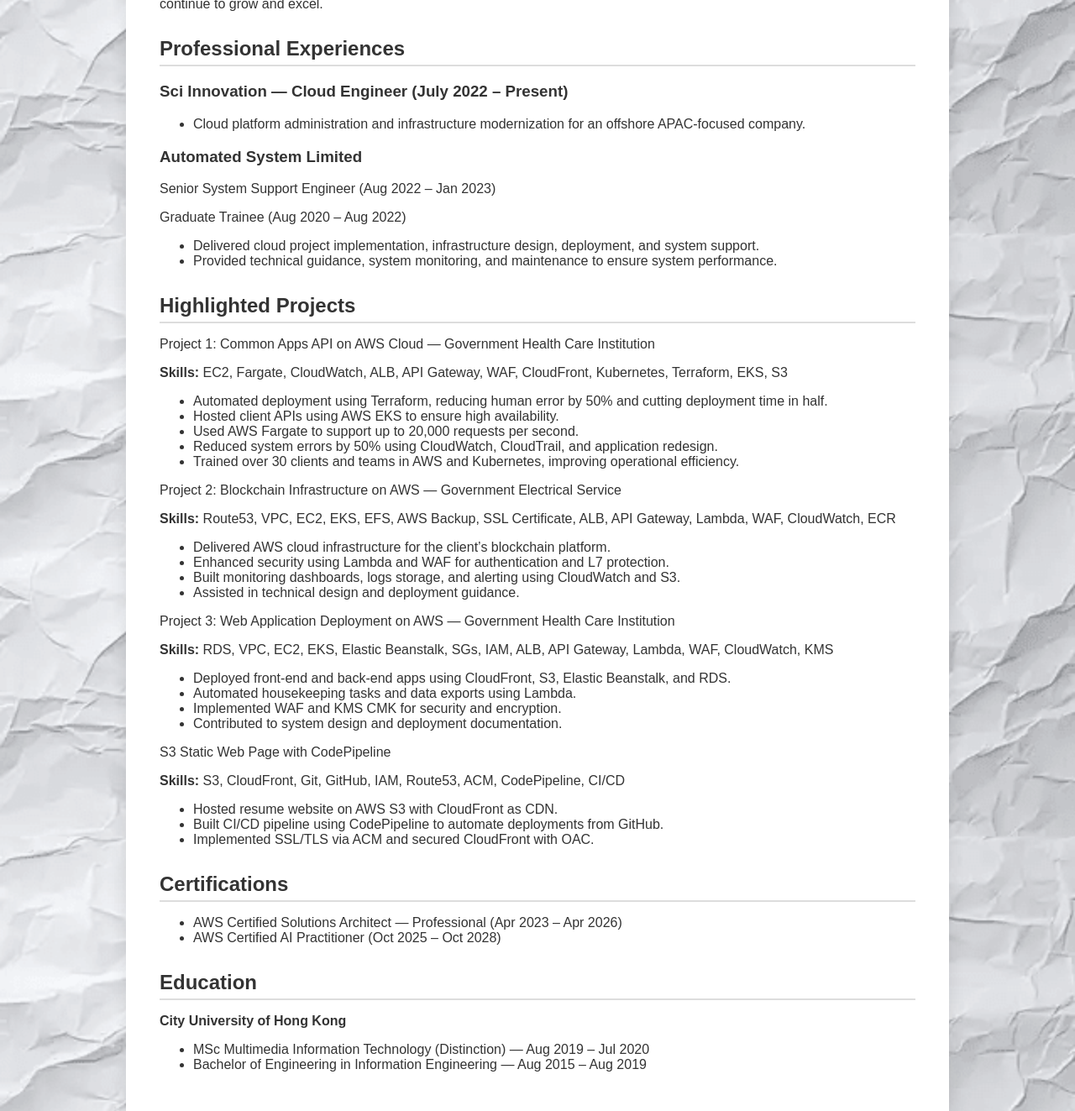
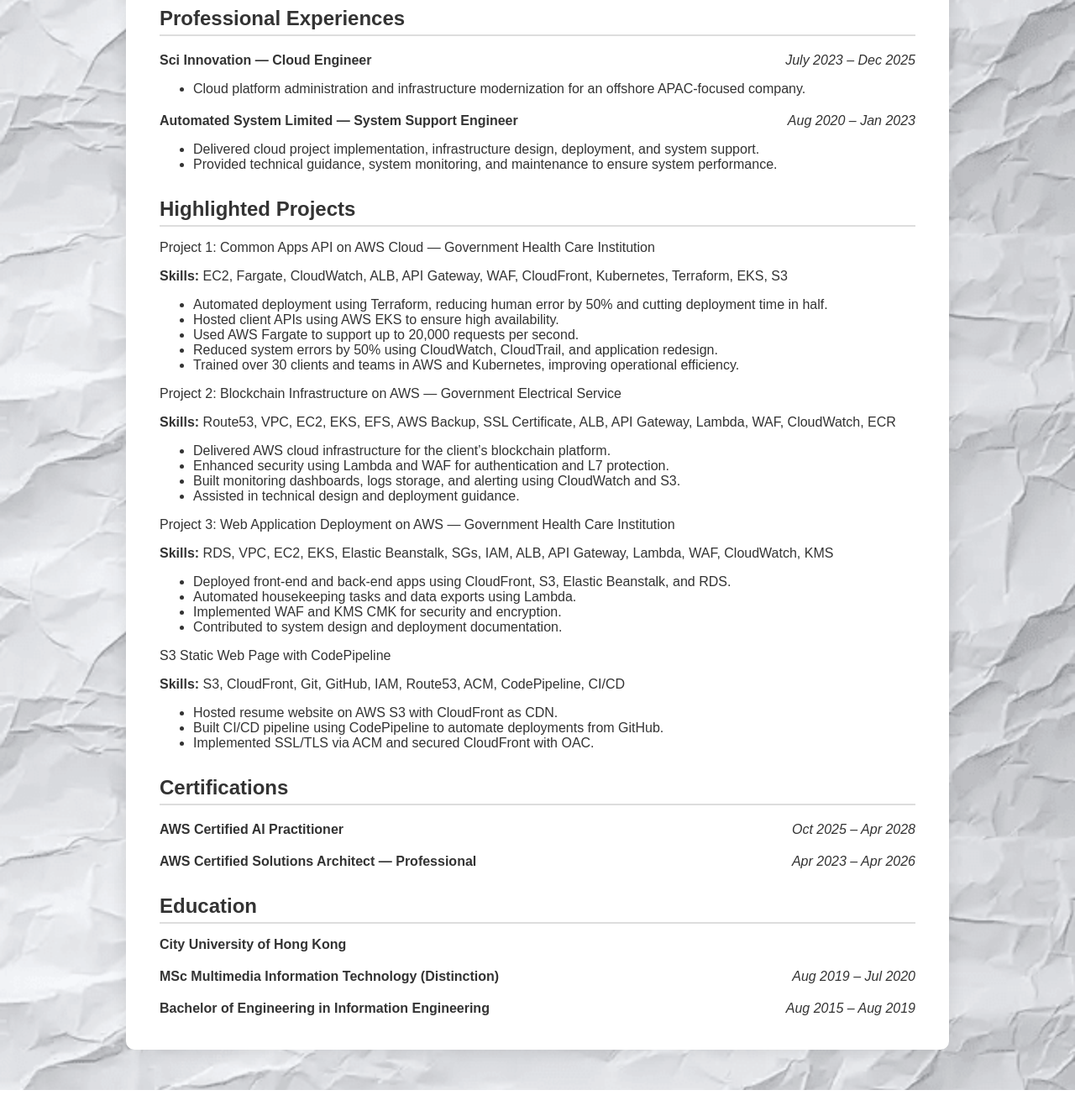
Before and after one commit to danielWongHin/cloud-resume-challenge, a plain HTML site: page frontend/public/index.html in a window 1280 px wide. Shown: the part 440-1763 px from the top of the page at 84% size. After the commit the page ends 1738 px from the top, so only its background shows below. Drawn offline with Linux system fonts and the light colour scheme.

Commit message:
styled the resume on date

```diff
--- a/frontend/public/assets/stylesheets/resume.css
+++ b/frontend/public/assets/stylesheets/resume.css
@@ -20,9 +20,16 @@
 
 }
 nav a {
-  color: white;
+  color: #e5e7eb;
   padding: 24px;
+  text-decoration: none;
+  font-weight: bold;
 }
+
+nav a:hover {
+      color: #fff;
+    }
+
 .container_wrap{
 /* Center all content */
   display: flex;
@@ -31,6 +38,7 @@
 
   padding-top: 100px;
 }
+
 .container {
   width: 100%;
   height: 100%;
@@ -44,9 +52,55 @@
   /* margin: 40 auto; */
 }
 
+.job-row {
+    display: flex;
+    justify-content: space-between; /* pushes left + right apart */
+    align-items: center;
+    margin-top: 20px;
+
+}
+.cert-row {
+    display: flex;
+    justify-content: space-between; /* pushes left + right apart */
+    align-items: center;
+    margin-top: 20px;
+
+}
+.edu-row {
+    display: flex;
+    justify-content: space-between; /* pushes left + right apart */
+    align-items: center;
+    margin-top: 20px;
+
+}
+
+.job-title {
+    font-weight: bold;
+}
+.cert-title{
+    font-weight: bold;
+}
+.edu-title{
+    font-weight: bold;
+}
+
+.job-date {
+    font-style: italic;
+}
+.cert-date{
+    font-style: italic;
+}
+
+.edu-date{
+    font-style: italic;
+}
 
 h1 {
   margin-bottom: 5px;
+  text-align: center;
+}
+.contact{
+  text-align: center;
 }
 h2 {
   margin-top: 30px;
--- a/frontend/public/index.html
+++ b/frontend/public/index.html
@@ -11,8 +11,8 @@
         <main>
             <nav>
                 <a href="index.html">Home</a>
-                <a href="portfolio.html">Portfolio</a>
-                <a href="resume.html">Resume</a>
+                <a  href="portfolio.html">Project</a>
+                <a  href="resume.html">Resume</a>
             </nav>
             <div class="container_wrap">
                 <div class="container">
@@ -23,9 +23,7 @@
 
 
                                 <div class="contact">
-                                    AWS Engineer<br>
-                                    Phone: +1 (437) 436-4849 | Toronto, Ontario<br>
-                                    Email: <a href="mailto:danielwongtszhinca@gmail.com">danielwongtszhinca@gmail.com</a><br>
+                                    AWS Cloud Engineer | Phone: +1 (437) 436-4849 | Toronto, Ontario | Email: <a href="mailto:danielwongtszhinca@gmail.com">danielwongtszhinca@gmail.com</a><br>
                                     LinkedIn: <a href="https://linkedin.com/in/daniel-wong-8621761b2">linkedin.com/in/daniel-wong-8621761b2</a> |
                                     GitHub: <a href="https://github.com/danielWongHin">github.com/danielWongHin</a>
                                 </div>
@@ -48,14 +46,23 @@
                                 <div class="professonial_experiences">
                                         <h2>Professional Experiences</h2>
 
-                                        <h3>Sci Innovation — Cloud Engineer <span class="italic">(July 2022 – Present)</span></h3>
+                                        <div class="job-row">
+
+                                            <span class="job-title">Sci Innovation — Cloud Engineer</span>
+                                            <span class="job-date">July 2023 – Dec 2025</span>
+
+                                        </div>
                                         <ul>
                                         <li>Cloud platform administration and infrastructure modernization for an offshore APAC-focused company.</li>
                                         </ul>
 
-                                        <h3>Automated System Limited</h3>
-                                        <p class="italic">Senior System Support Engineer (Aug 2022 – Jan 2023)</p>
-                                        <p class="italic">Graduate Trainee (Aug 2020 – Aug 2022)</p>
+                                        <div class="job-row">
+
+                                            <span class="job-title">Automated System Limited — System Support Engineer</span>
+                                            <span class="job-date">Aug 2020 – Jan 2023</span>
+
+                                        </div>
+
                                         <ul>
                                         <li>Delivered cloud project implementation, infrastructure design, deployment, and system support.</li>
                                         <li>Provided technical guidance, system monitoring, and maintenance to ensure system performance.</li>
@@ -108,18 +115,37 @@
                                 <!-- certification and education -->
                                 <div class="certification">
                                         <h2>Certifications</h2>
-                                        <ul>
-                                        <li>AWS Certified Solutions Architect — Professional (Apr 2023 – Apr 2026)</li>
-                                        <li>AWS Certified AI Practitioner (Oct 2025 – Oct 2028)</li>
-                                        </ul>
+                                        <div class="cert-row">
+
+                                            <span class="cert-title">AWS Certified AI Practitioner</span>
+                                            <span class="cert-date">Oct 2025 – Apr 2028</span>
+
+                                        </div>
+                                        <div class="cert-row">
+
+                                            <span class="cert-title">AWS Certified Solutions Architect — Professional</span>
+                                            <span class="cert-date">Apr 2023 – Apr 2026</span>
+
+                                        </div>
                                 </div>
                                 <div class="education">
                                         <h2>Education</h2>
                                         <p><strong>City University of Hong Kong</strong></p>
-                                        <ul>
-                                        <li>MSc Multimedia Information Technology (Distinction) — Aug 2019 – Jul 2020</li>
-                                        <li>Bachelor of Engineering in Information Engineering — Aug 2015 – Aug 2019</li>
-                                        </ul>
+
+                                        <div class="edu-row">
+
+                                            <span class="edu-title">MSc Multimedia Information Technology (Distinction)</span>
+                                            <span class="edu-date">Aug 2019 – Jul 2020</span>
+
+                                        </div>
+
+                                        <div class="edu-row">
+
+                                            <span class="edu-title">Bachelor of Engineering in Information Engineering</span>
+                                            <span class="edu-date">Aug 2015 – Aug 2019</span>
+
+                                        </div>
+
                                 </div>
 
                             </div>
```
